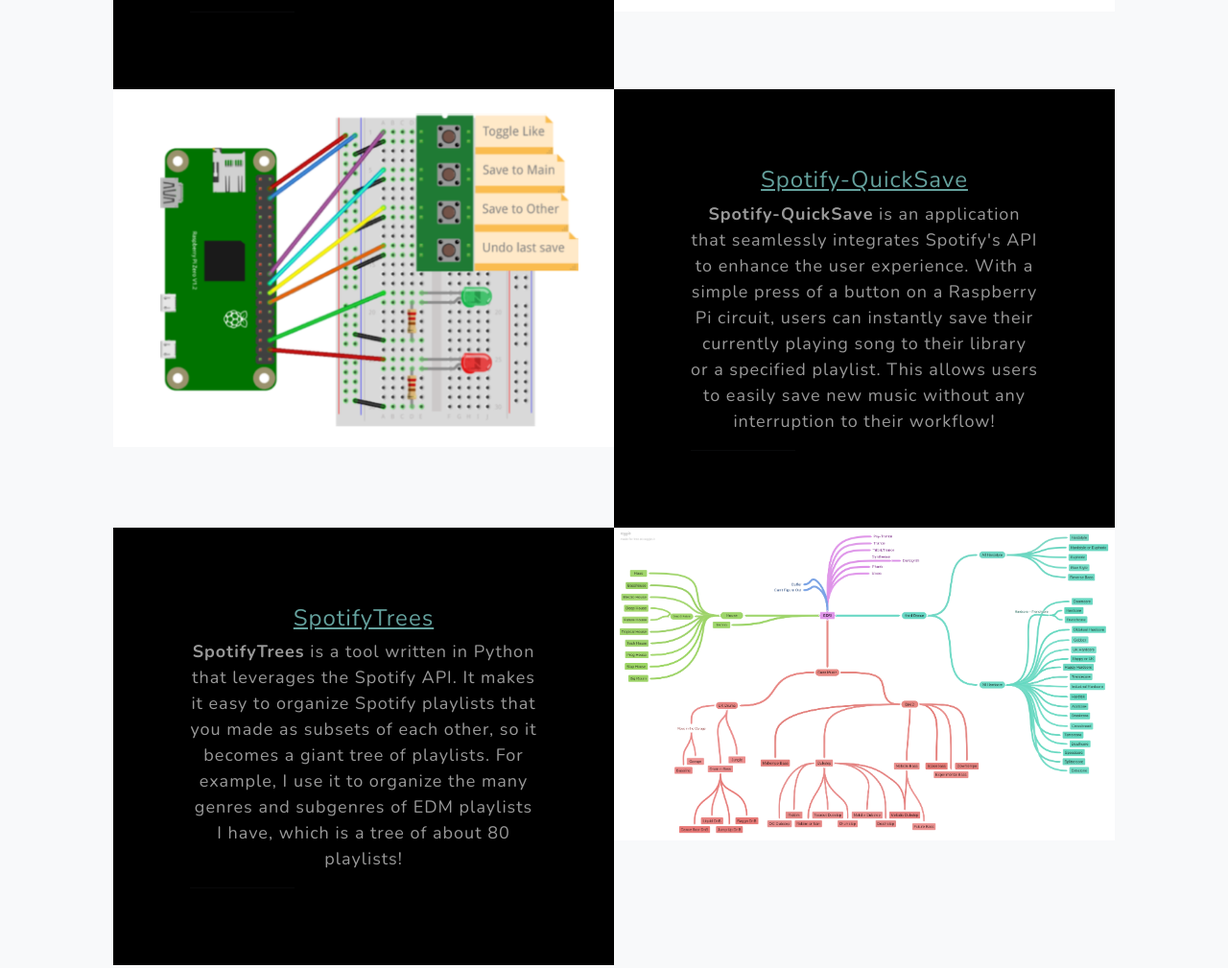
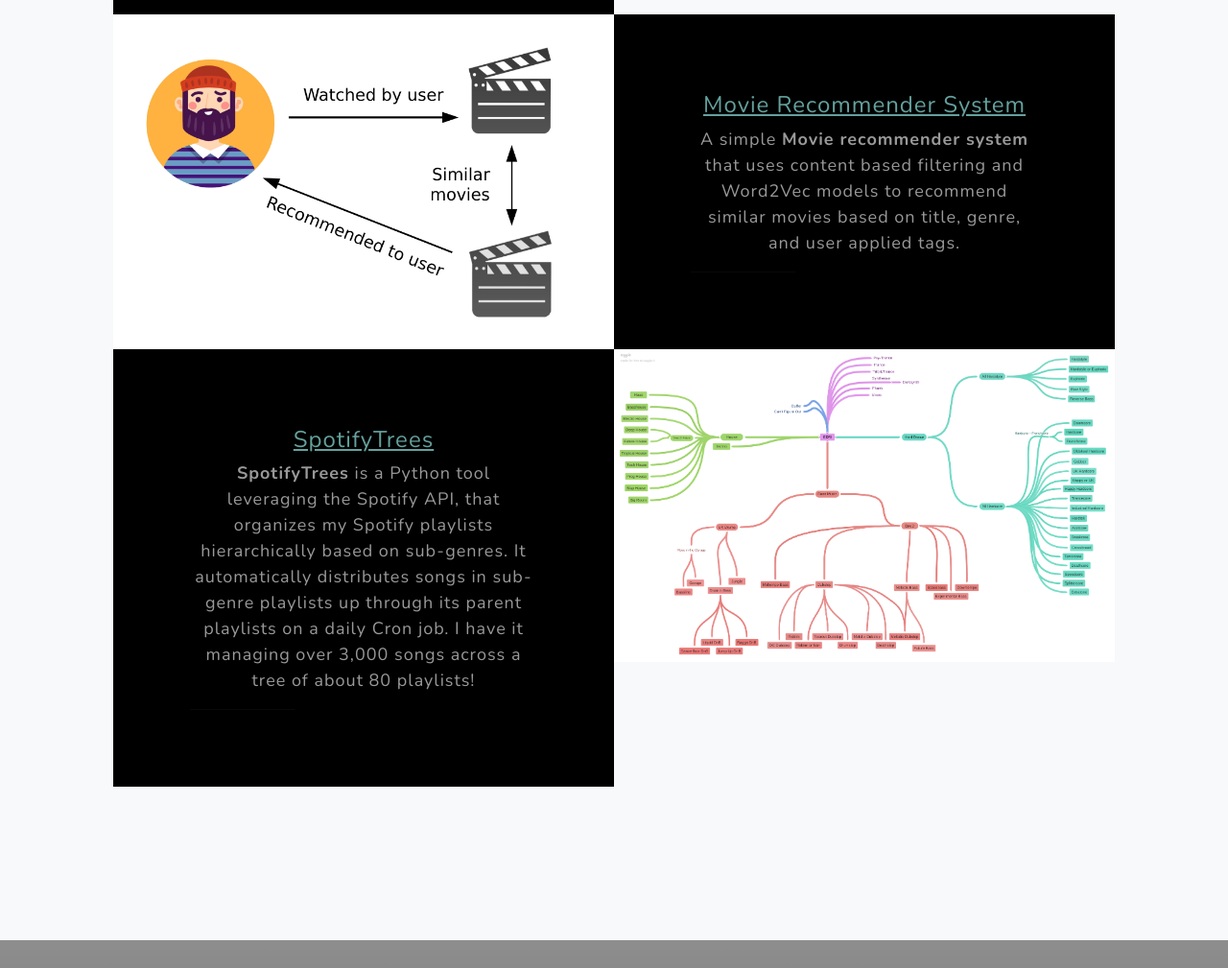
Before and after one commit to GeorgeD88/GeorgeD-Portfolio, a plain HTML site: page index.html in a window 1280 px wide. Shown: the part 3499-4508 px from the top of the page at 96% size. Drawn offline with nearby package versions, Linux system fonts and the light colour scheme; grey boxes are pictures that could not be loaded.

Commit message:
Add movie recommender project, and update other projects

```diff
--- a/index.html
+++ b/index.html
@@ -112,9 +112,13 @@
                     <div class="col-xl-4 col-lg-5">
                         <div class="enlarge-text featured-text text-center text-lg-left">
                             <h4><a href="https://github.com/GeorgeD88/Minesweeper-Solver" target="_blank" rel="noopener noreferrer">Minesweeper-Solver</a></h4>
-                            <p class="text-black-50 mb-0"><b>Minesweeper-Solver</b> is an ever-changing project dedicated to designing the most accurate Minesweeper bot.
+                            <p class="text-black-50 mb-0">I first recreated the classic game of Minesweeper in Python with an intuitive GUI.
+                                Then I developed a bot that is able to traverse the Minesweeper board and effectively emulate human gameplay,
+                                which can solve 100% of deterministically solvable boards!</p>
+                            <!-- <p class="text-black-50 mb-0"><b>Minesweeper-Solver</b> is an ever-changing project dedicated to designing the most accurate Minesweeper bot.
                             The bot is able to traverse the board and effectively emulate human gameplay, solving 100% of deterministically solvable boards!
-                            The next stage I'd like to develop is to be able to recognize patterns to solve non-deterministically solvable tiles.</p>
+                            The next stage I'd like to develop is to be able to recognize patterns to solve non-deterministically solvable tiles.</p> -->
+                            <br>
                             <p class="text-black-50 mb-0 small"><i>the color represents the bot's moves</i></p>
                             <!-- <p class="text-black-50 mb-0 small"><i>the gif is a demo of the first stage of the bot playing(the color is what the bot is doing)</i></p> -->
                         </div>
@@ -128,8 +132,8 @@
                             <div class="d-flex h-100">
                                 <div class="project-text w-100 my-auto text-center text-lg-left">
                                     <h4 class="text-white"><a href="https://github.com/GeorgeD88/Pathfinding-Visualizer" target="_blank" rel="noopener noreferrer">Pathfinding-Visualizer</a></h4>
-                                    <p class="enlarge-p-text mb-0 text-white-50-lighter"><b>Pathfinding-Visualizer</b> is a simple program that visualizes popular pathfinding algorithms.
-                                        You can place the start and target nodes, draw barrier nodes, and then run one of the implemented pathfinding algorithms: breadth first search, depth first search, Dijkstra's, and A*, with more like Bellman Ford's to be implemented.</p>
+                                    <p class="enlarge-p-text mb-0 text-white-50-lighter"><b>Pathfinding-Visualizer</b> is an interactive GUI where users can draw a traversable map by placing barriers, a start node, and a target node,
+                                        then visualize one of the following well known pathfinding algorithms: breadth first search, depth first search, Dijkstra's, or A*.</p>
                                     <hr class="d-none d-lg-block mb-0 ms-0"/>
                                 </div>
                             </div>
@@ -145,7 +149,7 @@
                                 <div class="project-text w-100 my-auto text-center text-lg-right">
                                     <h4 class="text-white"><a href="https://nbviewer.org/github/GeorgeD88/ShapeClassifierNet/blob/main/shape_identifier_project.ipynb" target="_blank" rel="noopener noreferrer">Shape Classifier Neural Network</a></h4>
                                     <p class="enlarge-text mb-0 text-white-50-lighter">This is my <b>first Neural Network</b> I've ever built! It can classify drawings of basic shapes (e.g. triangles and squares) using a <b>Convolutional Neural Network</b>.
-                                    It achieved a noteworthy accuracy of 98.6% on the test set!</p>
+                                        It achieved a noteworthy accuracy of 98.6% on the test set!</p>
                                     <hr class="d-none d-lg-block mb-0 me-0"/>
                                 </div>
                             </div>
@@ -169,7 +173,7 @@
                     </div>
                 </div> -->
                 <!-- Project Three Row: Spotify-QuickSave -->
-                <div class="row gx-0 mb-5 mb-lg-0 justify-content-center"> <!-- width="768" height="543" <iframe class="img-fluid" width="700" height="500" src="https://www.youtube.com/embed/2jvEuN-SJQ4" title="YouTube video player" frameborder="0" allow="accelerometer; autoplay; clipboard-write; encrypted-media; gyroscope; picture-in-picture" allowfullscreen></iframe> -->
+                <!-- <div class="row gx-0 mb-5 mb-lg-0 justify-content-center">
                     <div class="col-lg-6"><img class="img-fluid" src="assets/img/Spotify-QuickSave_Schematic.png" alt="..." /></div>
                     <div class="col-lg-6">
                         <div class="bg-black text-center h-100 project">
@@ -179,6 +183,22 @@
                                     <p class="enlarge-text mb-0 text-white-50-lighter"><b>Spotify-QuickSave</b> is an application that seamlessly integrates Spotify's API to enhance the user experience.
                                         With a simple press of a button on a Raspberry Pi circuit, users can instantly save their currently playing song to their library or a specified playlist.
                                         This allows users to easily save new music without any interruption to their workflow!
+                                    <hr class="d-none d-lg-block mb-0 ms-0"/>
+                                </div>
+                            </div>
+                        </div>
+                    </div>
+                </div> -->
+                <!-- Project Three Row: Movie Recommender System -->
+                <div class="row gx-0 mb-5 mb-lg-0 justify-content-center">
+                    <div class="col-lg-6"><img class="img-fluid" src="assets/img/movie_recc_visual.png" alt="..." /></div>
+                    <div class="col-lg-6">
+                        <div class="bg-black text-center h-100 project">
+                            <div class="d-flex h-100">
+                                <div class="project-text w-100 my-auto text-center text-lg-left">
+                                    <h4 class="text-white"><a href="https://github.com/GeorgeD88/MovieRecommendationSystem" target="_blank" rel="noopener noreferrer">Movie Recommender System</a></h4>
+                                    <p class="enlarge-text mb-0 text-white-50-lighter">A simple <b>Movie recommender system</b> that uses content based filtering and Word2Vec models to recommend similar
+                                        movies based on title, genre, and user applied tags.</p>
                                     <hr class="d-none d-lg-block mb-0 ms-0"/>
                                 </div>
                             </div>
@@ -194,9 +214,9 @@
                             <div class="d-flex h-100">
                                 <div class="project-text w-100 my-auto text-center text-lg-right">
                                     <h4 class="text-white"><a href="https://github.com/GeorgeD88/SpotifyTrees" target="_blank" rel="noopener noreferrer">SpotifyTrees</a></h4>
-                                    <p class="enlarge-text mb-0 text-white-50-lighter"><b>SpotifyTrees</b> is a tool written in Python that leverages the Spotify API.
-                                        It makes it easy to organize Spotify playlists that you made as subsets of each other, so it becomes a giant tree of playlists.
-                                        For example, I use it to organize the many genres and subgenres of EDM playlists I have, which is a tree of about 80 playlists!</p>
+                                    <p class="enlarge-text mb-0 text-white-50-lighter"><b>SpotifyTrees</b> is a Python tool leveraging the Spotify API, that organizes my Spotify playlists
+                                        hierarchically based on sub-genres. It automatically distributes songs in sub-genre playlists up through its parent playlists on a daily Cron job.
+                                        I have it managing over 3,000 songs across a tree of about 80 playlists!</p>
                                     <hr class="d-none d-lg-block mb-0 me-0" />
                                 </div>
                             </div>
```
Also changed, not shown: assets/img/movie_recc_visual.png (added).
